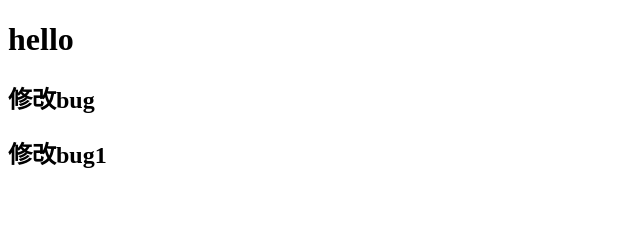
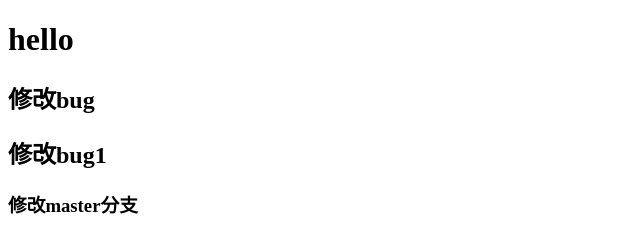
Before and after one commit to sang971126/git-demo, a plain HTML site: page index.html in a window 1280 px wide. Shown: the whole page, without its empty margins (0-640 px from the left). Drawn offline with Linux system fonts and the light colour scheme.

Commit message:
修改master主分支代码

```diff
--- a/index.html
+++ b/index.html
@@ -9,5 +9,6 @@
   <h1>hello</h1>
   <h2>修改bug</h2>
   <h2>修改bug1</h2>
+  <h3>修改master分支</h3>
 </body>
 </html>
```
